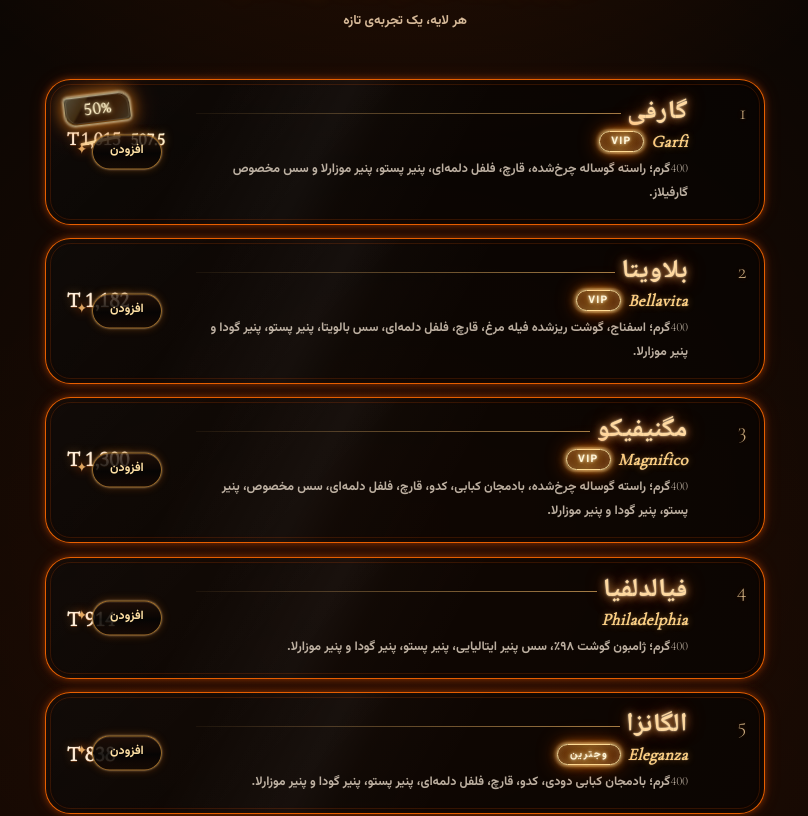
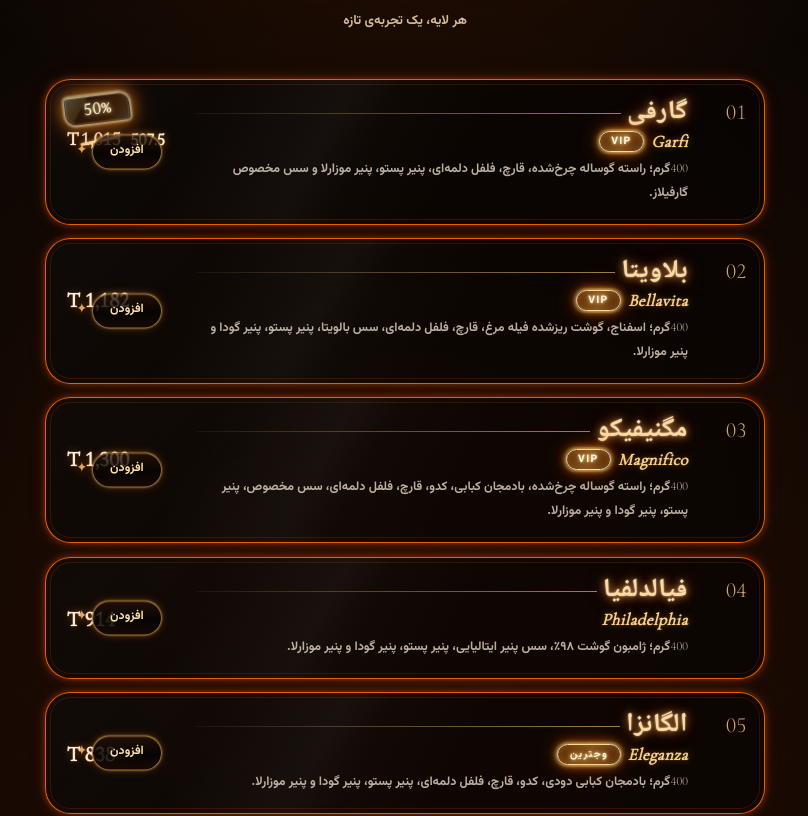
Before and after one commit to mahmoodknds/Garfilas, a Next.js app: page / in a window 1280 px wide. Shown: the part 1131-1947 px from the top of the page, without its empty margins (235-1043 px from the left). Built offline with nearby package versions, Linux system fonts and the light colour scheme.

Commit message:
fix(menu): apply price numerals to item indices

```diff
--- a/components/sections/Menu/MenuSection.tsx
+++ b/components/sections/Menu/MenuSection.tsx
@@ -115,7 +115,7 @@ export default function MenuSection() {
               visibleClassName={styles.revealVisible}
               index={index}
             >
-              <span className={styles.number}>{Number(item.number)}</span>
+              <span className={`${styles.number} ${styles.numeric}`}>{item.number}</span>
               <div className={styles.details}>
                 <div className={styles.nameLine}>
                   <h3>{item.name}</h3>
```
